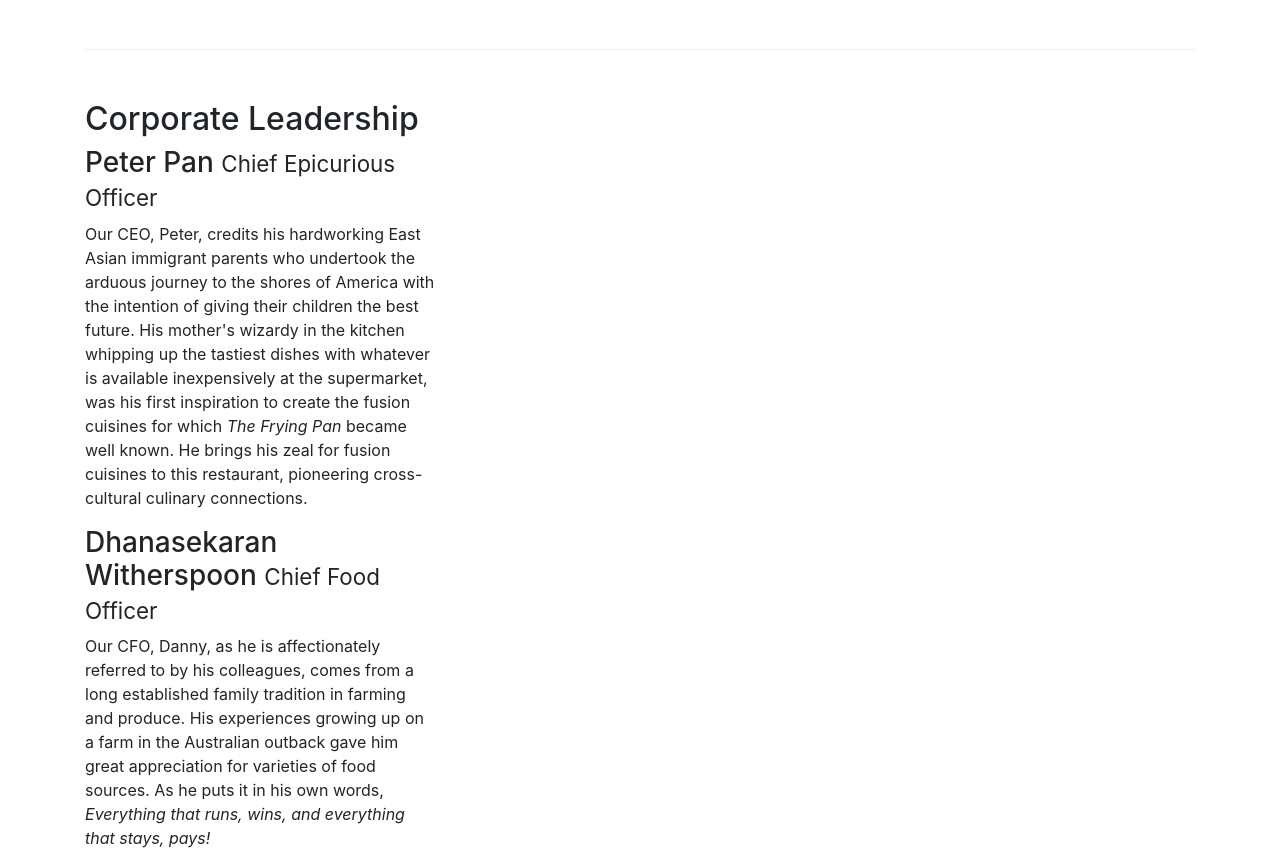
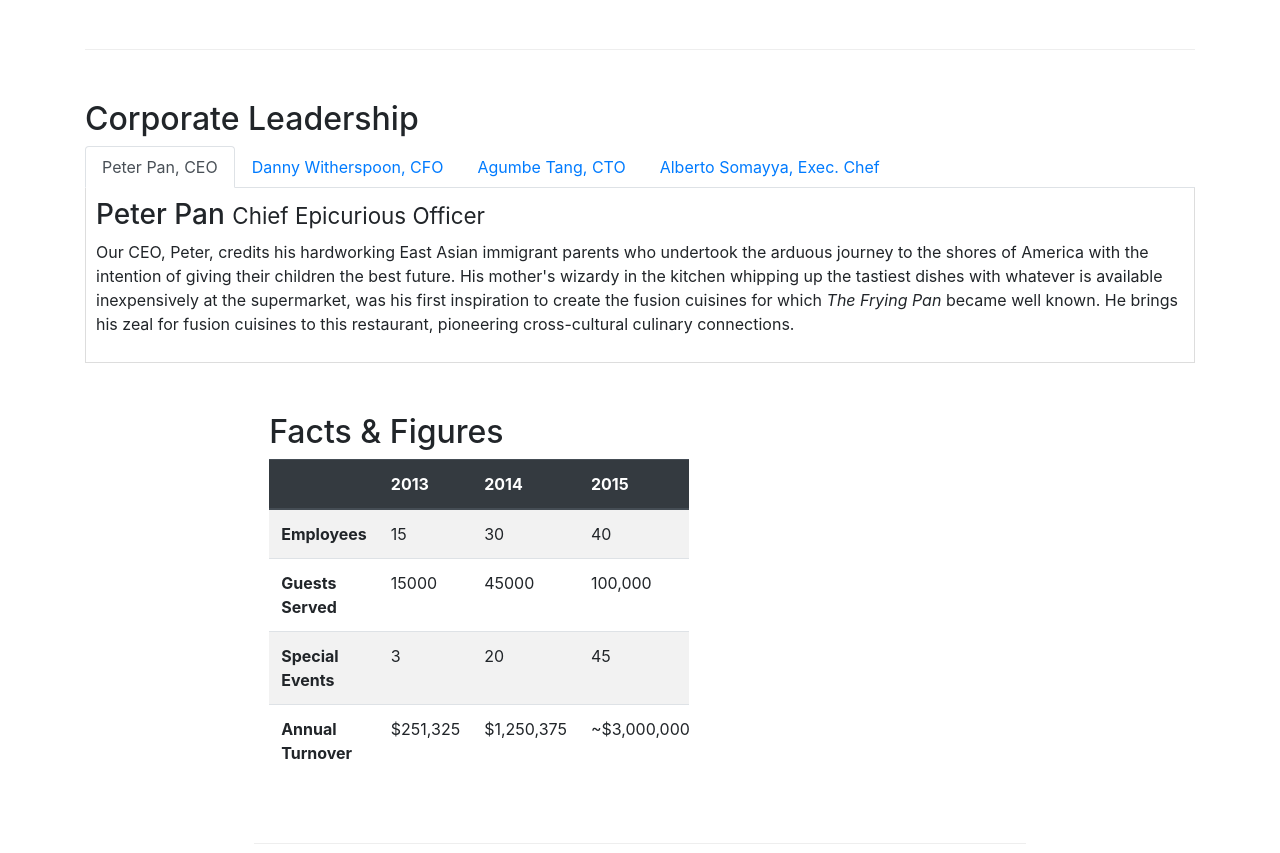
Before and after one commit to nareshreddysama/conFusion, a website: page aboutus.html in a window 1280 px wide. Shown: the part 1066-1919 px from the top of the page. Drawn offline with nearby package versions, Linux system fonts and the light colour scheme.

Commit message:
nav tabs

```diff
--- a/aboutus.html
+++ b/aboutus.html
@@ -99,16 +99,43 @@
         </div>
         <div class="row row-content">
             <div class="row">
-                <div class="col-12 col-sm-4 ">
+                <div class="col-12">
                     <h2>Corporate Leadership</h2>
+                    <ul class="nav nav-tabs">
+                        <li class="nav-item">
+                            <a class="nav-link active" href="#peter"
+                               role="tab" data-toggle="tab">Peter Pan, CEO</a>
+                        </li>
+                        <li class="nav-item">
+                            <a class="nav-link" href="#danny" role="tab"
+                               data-toggle="tab">Danny Witherspoon, CFO</a>
+                        </li>
+                        <li class="nav-item">
+                            <a class="nav-link" href="#agumbe" role="tab"
+                               data-toggle="tab">Agumbe Tang, CTO</a>
+                        </li>
+                        <li class="nav-item">
+                            <a class="nav-link" href="#alberto" role="tab"
+                               data-toggle="tab">Alberto Somayya, Exec. Chef</a>
+                        </li>
+                    </ul>
+                    <div class="tab-content">
+                        <div role="tabpanel" class="tab-pane fade show active" id="peter">
                             <h3>Peter Pan <small>Chief Epicurious Officer</small></h3>
                             <p class=".d-none .d-sm-block">Our CEO, Peter, credits his hardworking East Asian immigrant parents who undertook the arduous journey to the shores of America with the intention of giving their children the best future. His mother's wizardy in the kitchen whipping up the tastiest dishes with whatever is available inexpensively at the supermarket, was his first inspiration to create the fusion cuisines for which <em>The Frying Pan</em> became well known. He brings his zeal for fusion cuisines to this restaurant, pioneering cross-cultural culinary connections.</p>
+                        </div>
+                        <div role="tabpanel" class="tab-pane fade" id="danny">
                             <h3>Dhanasekaran Witherspoon <small>Chief Food Officer</small></h3>
                             <p class=".d-none .d-sm-block">Our CFO, Danny, as he is affectionately referred to by his colleagues, comes from a long established family tradition in farming and produce. His experiences growing up on a farm in the Australian outback gave him great appreciation for varieties of food sources. As he puts it in his own words, <em>Everything that runs, wins, and everything that stays, pays!</em></p>
+                        </div>
+                        <div role="tabpanel" class="tab-pane fade" id="agumbe">
                             <h3>Agumbe Tang <small>Chief Taste Officer</small></h3>
                             <p class=".d-none .d-sm-block">Blessed with the most discerning gustatory sense, Agumbe, our CTO, personally ensures that every dish that we serve meets his exacting tastes. Our chefs dread the tongue lashing that ensues if their dish does not meet his exacting standards. He lives by his motto, <em>You click only if you survive my lick.</em></p>
+                        </div>
+                        <div role="tabpanel" class="tab-pane fade" id="alberto">
                             <h3>Alberto Somayya <small>Executive Chef</small></h3>
                             <p class=".d-none .d-sm-block">Award winning three-star Michelin chef with wide International experience having worked closely with whos-who in the culinary world, he specializes in creating mouthwatering Indo-Italian fusion experiences. He says, <em>Put together the cuisines from the two craziest cultures, and you get a winning hit! Amma Mia!</em></p>
+                        </div>
                     </div>
             </div>
         </div>
--- a/css/styles.css
+++ b/css/styles.css
@@ -35,3 +35,9 @@ body {
 .navbar-dark {
     background-color: #512DA8;
 }
+.tab-content {
+    border-left: 1px solid #ddd;
+    border-right: 1px solid #ddd;
+    border-bottom: 1px solid #ddd;
+    padding: 10px;
+}
```
Lines whose indentation alone changed are shown as unchanged.
